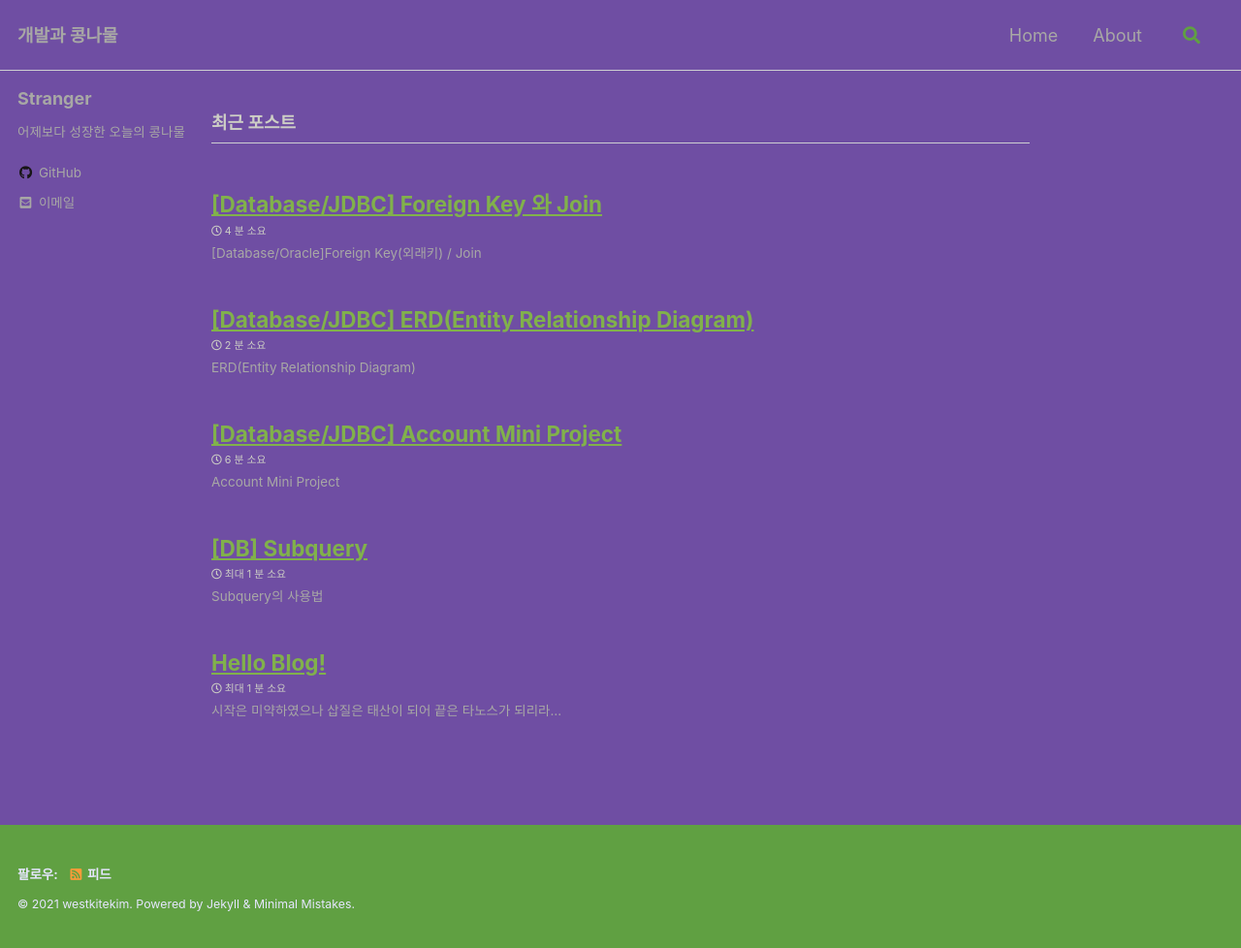
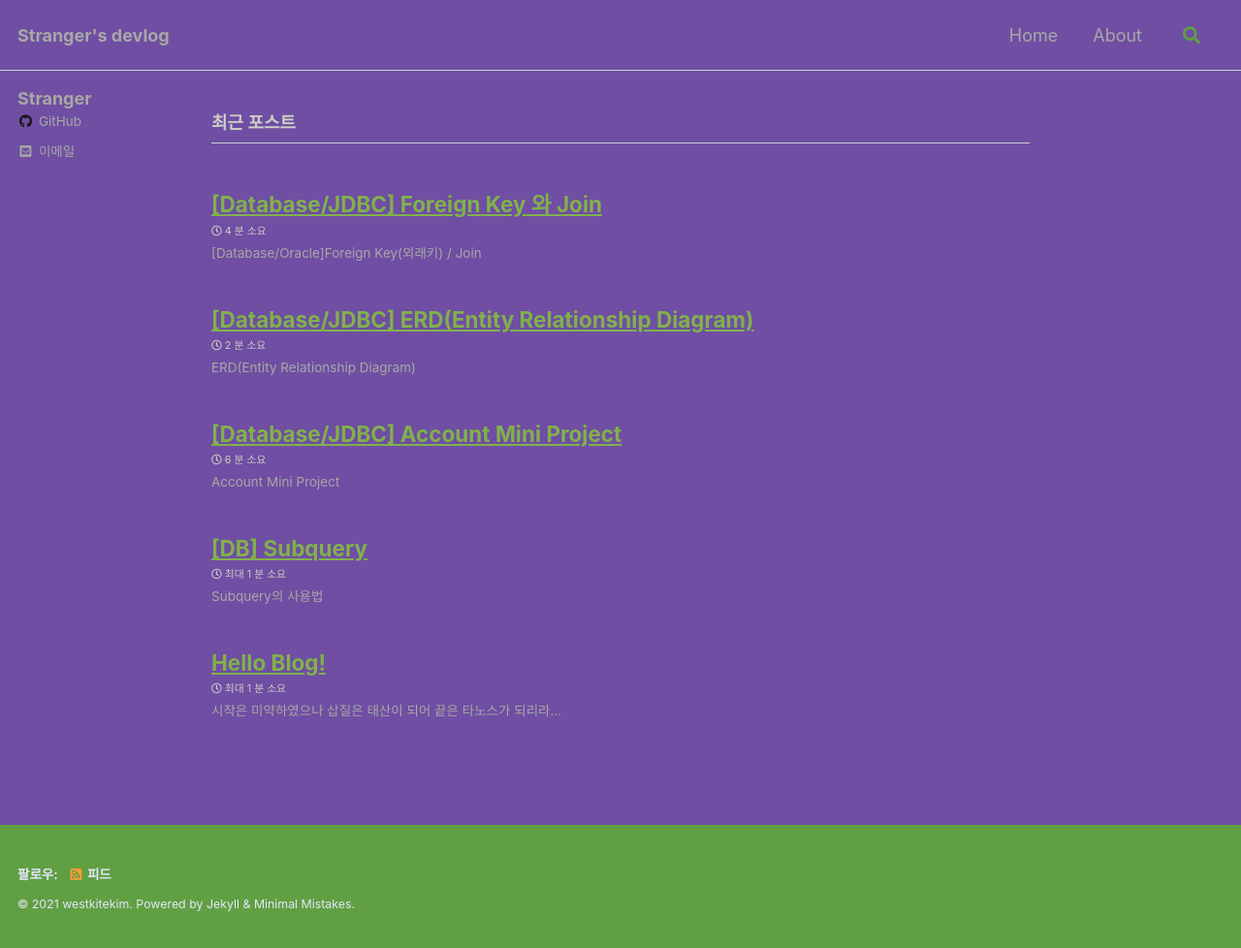
Before and after one commit to westkitekim/westkitekim.github.io, a Jekyll site: the page built from index.html, in a window 1280 px wide. Shown: the whole page at 97% size. Built offline with Jekyll 4.4.1, drawn with Linux system fonts in a browser that asks for light colours; cached includes are drawn as plain includes; the list of posts is cut into pages by our own code.

Commit message:
config 개인정보 블로그제목 수정

```diff
--- a/_config.yml
+++ b/_config.yml
@@ -16,7 +16,7 @@ minimal_mistakes_skin    : "custom" # "air", "aqua", "contrast", "dark", "dirt",
 
 # Site Settings
 locale                   : "ko-KR"
-title                    : "개발과 콩나물"
+title                    : "Stranger's devlog"
 title_separator          : "-"
 subtitle                 : # site tagline that appears below site title in masthead
 name                     : "westkitekim"
@@ -104,7 +104,7 @@ analytics:
 author:
   name             : "Stranger"
   avatar           : # path of avatar image, e.g. "/assets/images/bio-photo.jpg"
-  bio              : "어제보다 성장한 오늘의 콩나물"
+  bio              : # ""
   location         : # "Seoul"
   email            : "westkite418@gmail.com"
   links:
```
